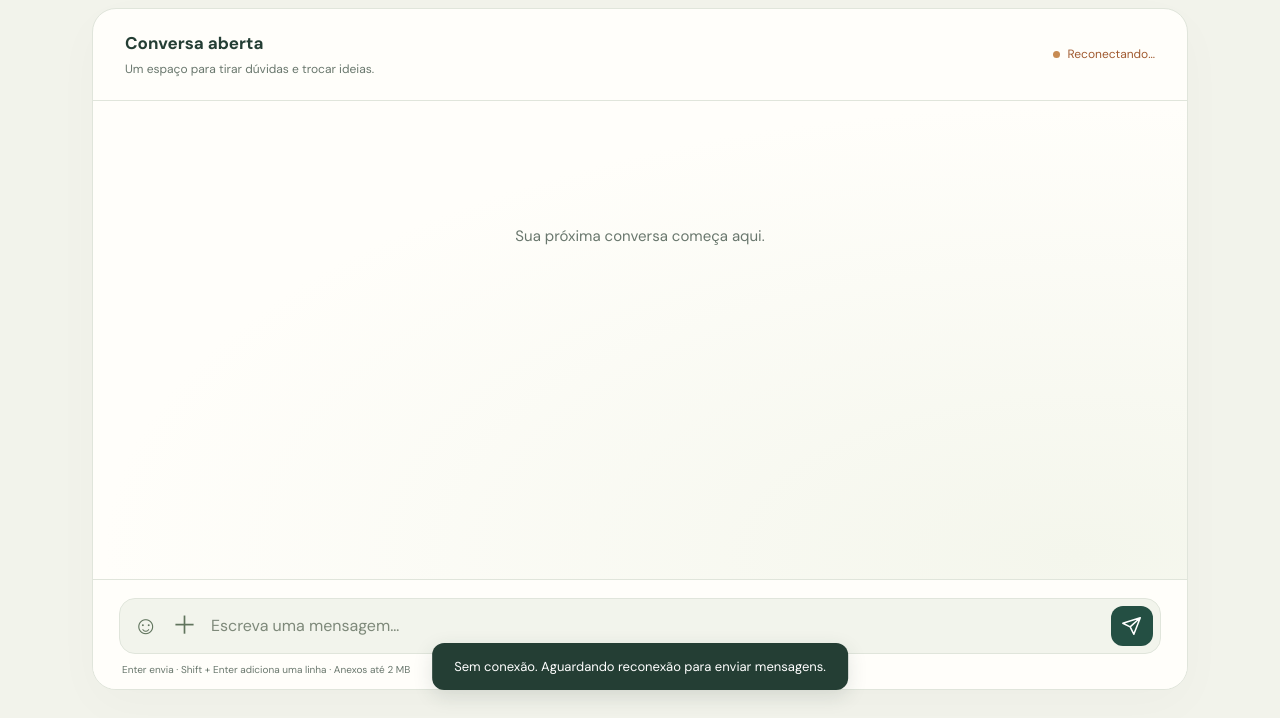
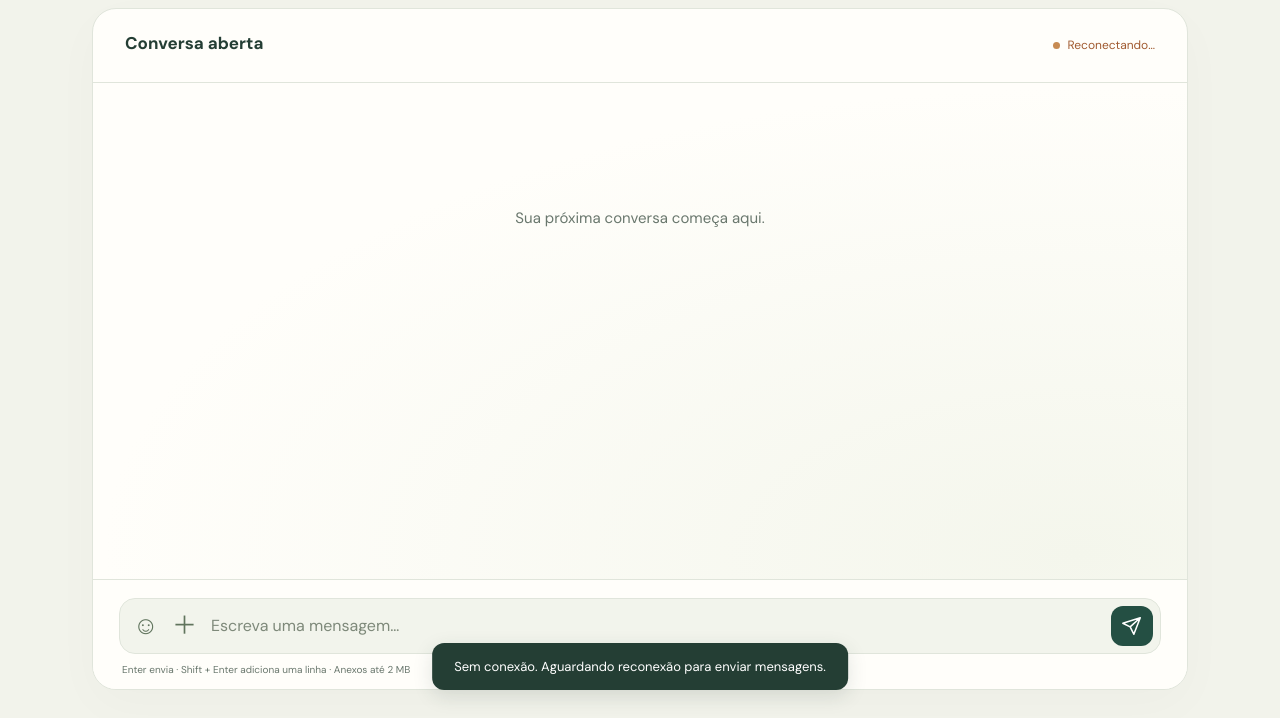
Before and after one commit to AllanKevinScain/psiu-chat-socket, a website: page index.html in a window 1280 px wide. Shown: the part 82-800 px from the top of the page. Drawn offline with nearby package versions, Linux system fonts and the light colour scheme; no server answers; files whose address does not match are found by name.

Commit message:
fix: frase

```diff
--- a/index.html
+++ b/index.html
@@ -23,7 +23,7 @@
       </header>
       <section class="chat" aria-label="Conversa">
         <header class="chat-header">
-          <div><h2>Conversa aberta</h2><p>Um espaço para tirar dúvidas e trocar ideias.</p></div>
+          <h2>Conversa aberta</h2>
           <span id="connection-status" class="connection-status" role="status">Conectando…</span>
         </header>
         <div
```
